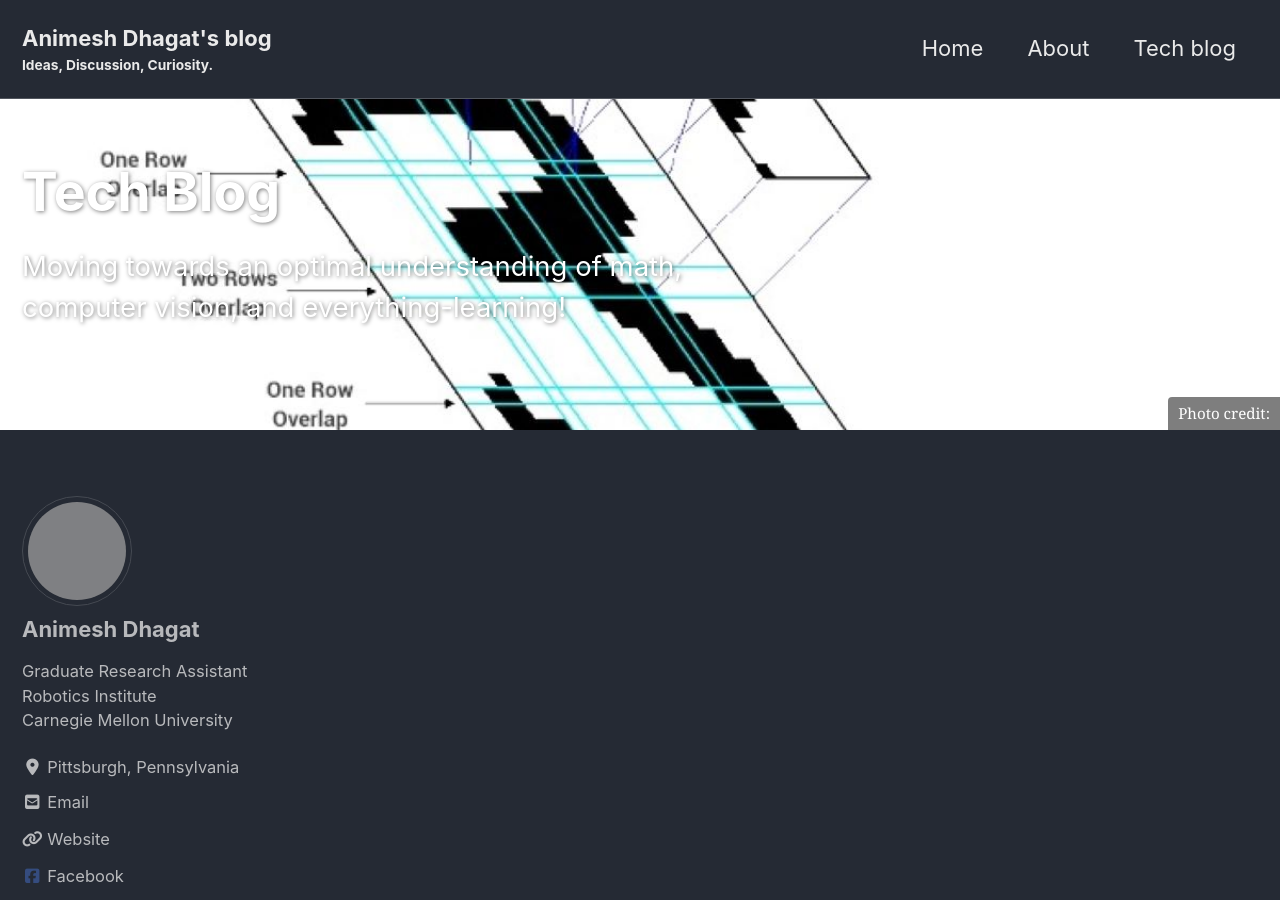
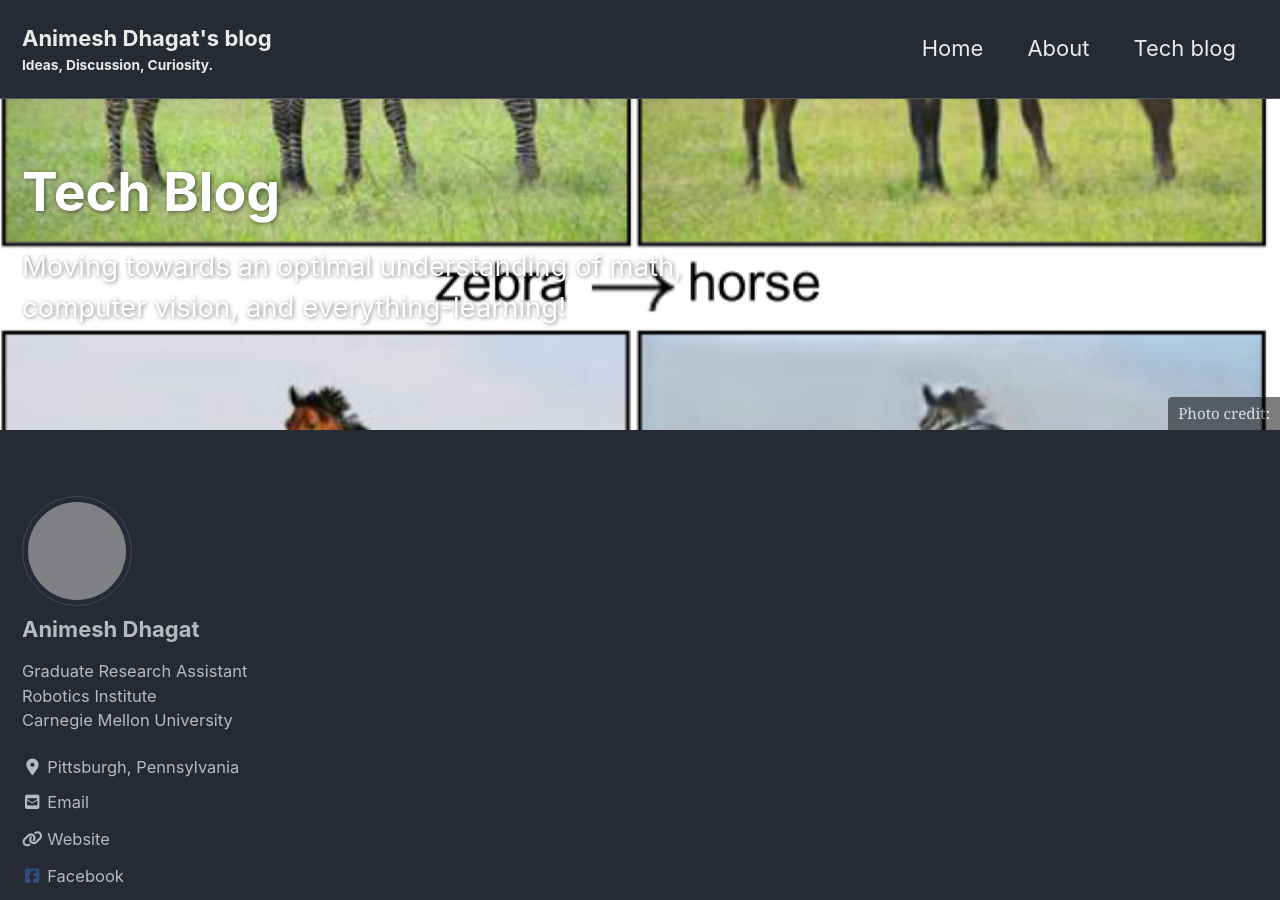
Before and after one commit to a-dhagat/Animesh, a Jekyll site: the page built from _pages/tech_blog.md, in a window 1280 px wide and 900 px high. Built offline with Jekyll 4.4.1, drawn with Linux system fonts in a browser that asks for light colours; cached includes are drawn as plain includes; nearby versions of some CDN libraries; grey boxes are pictures that could not be loaded.

Commit message:
tech_blog3

```diff
--- a/_pages/tech_blog.md
+++ b/_pages/tech_blog.md
@@ -5,7 +5,7 @@ title: "Tech Blog"
 author_profile: true
 excerpt: Moving towards an optimal understanding of math, computer vision, and everything-learning!
 header:
-  overlay_image: "/images/character_detection.jpeg"
+  overlay_image: "/images/cycle_gan.png"
   caption: "Photo credit: [](https://www.alibabacloud.com/blog/deep-learning-vs-machine-learning-vs-pattern-recognition_207110)"
 #   actions:
 #     - label: "More Info"
```
Also changed, not shown: images/cycle_gan.png (added).
